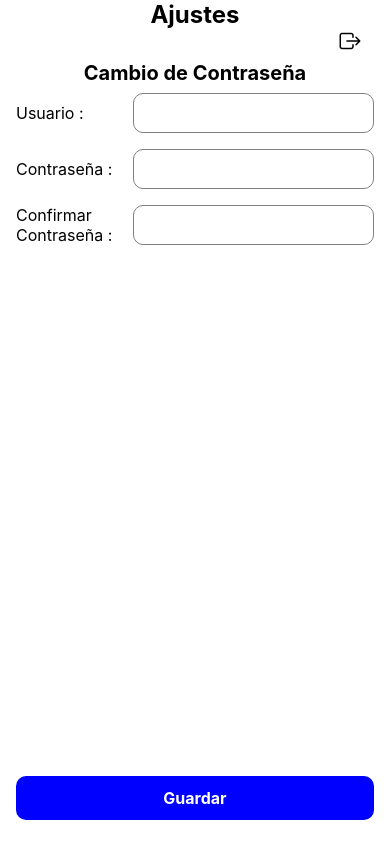
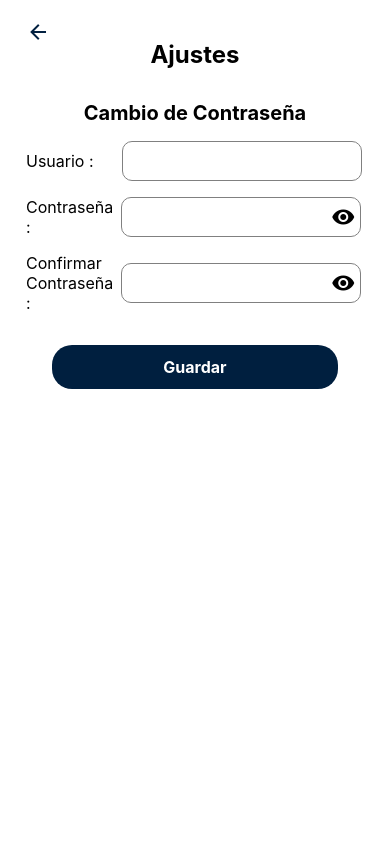
Before and after one commit to VinculacionUG/FrontVinculacion, a React Native app in the folder frontvinculacion/: screen /Ajuste in a window 390 px wide. Built offline with nearby package versions, Linux system fonts and the light colour scheme; no server answers.

Commit message:
Rediseño de todos los formularios FEMA con sus respectivas validaciones

```diff
--- a/frontvinculacion/src/components/Ajuste.js
+++ b/frontvinculacion/src/components/Ajuste.js
@@ -1,6 +1,7 @@
 import React, { useState, useEffect } from 'react';
 import { View, Text, TextInput, TouchableOpacity, StyleSheet, ScrollView } from 'react-native';
 import { useNavigation } from '@react-navigation/native';
+import { MaterialCommunityIcons } from '@expo/vector-icons';
 import Icon from 'react-native-vector-icons/Ionicons'; // Importa el icono desde la biblioteca de iconos
 
 const Advertencia = ({ mensaje }) => (
@@ -22,6 +23,8 @@ const Ajuste = () => {
   const [confirmarContraseña, setConfirmarContraseña] = useState('');
   const [contraseñaError, setContraseñaError] = useState('');
   const [cambioExitosoVisible, setCambioExitosoVisible] = useState(false);
+  const [showPassword, setShowPassword] = useState(false);
+  const [showConfirmPassword, setShowConfirmPassword] = useState(false);
 
   useEffect(() => {
     const obtenerNombreUsuario = async () => {
@@ -95,6 +98,13 @@ const Ajuste = () => {
   return (
     <View style={styles.container}>
       <ScrollView contentContainerStyle={styles.scrollViewContent}>
+
+        <TouchableOpacity style={styles.goBackButton} onPress={() => navigation.goBack()}>
+          <MaterialCommunityIcons name="arrow-left" size={24} color="#001f3f" />
+        </TouchableOpacity>
+
+        <View style={styles.formContainer}>
+
             <Text style={styles.title}>Ajustes</Text>
 
             <Text style={[styles.subtitle, styles.centerText]}>Cambio de Contraseña</Text>
@@ -102,7 +112,7 @@ const Ajuste = () => {
             <View style={styles.inputContainer}>
               <Text style={[styles.label, { flex: 1 }]}>Usuario :</Text>
               <TextInput
-            style={[styles.input, { flex: 2 }]}
+                style={[styles.input, { flex: 2, marginRight: 12 }]}
                 value={usuario}
                 editable={false} // Campo de solo lectura
               />
@@ -112,30 +122,38 @@ const Ajuste = () => {
               <Text style={[styles.label, { flex: 1 }]}>Contraseña :</Text>
               <TextInput
                 style={[styles.input, { flex: 2 }]}
-            secureTextEntry={true}
+                //secureTextEntry={true}
+                secureTextEntry={!showPassword} // Cambiar a texto visible si showPassword es verdadero
                 value={contraseña}
                 onChangeText={(text) => {
                   setContraseña(text);
                   setContraseñaError('');
                 }}
               />
+              <TouchableOpacity style={[styles.normalText, {marginBottom: 15, marginRight: 5, marginLeft: 10}]} onPress={() => setShowPassword(!showPassword)}>
+                <MaterialCommunityIcons name={showPassword ? 'eye-off' : 'eye'} size={24} color="black" style={styles.eyeIcon}/>
+              </TouchableOpacity>
             </View>
-        {contraseñaError ? <Advertencia mensaje={contraseñaError} /> : null}
+
 
             <View style={styles.inputContainer}>
               <Text style={[styles.label, { flex: 1 }]}>Confirmar Contraseña :</Text>
               <TextInput
                 style={[styles.input, { flex: 2 }]}
-            secureTextEntry={true}
+                secureTextEntry={!showConfirmPassword}
+                //secureTextEntry={true}
                 value={confirmarContraseña}
                 onChangeText={setConfirmarContraseña}
               />
+              <TouchableOpacity style={[styles.normalText, {marginBottom: 15, marginRight: 5, marginLeft: 10}]} onPress={() => setShowConfirmPassword(!showConfirmPassword)}>
+                <MaterialCommunityIcons name={showConfirmPassword ? 'eye-off' : 'eye'} size={24} color="black" style={styles.eyeIcon}/>
+              </TouchableOpacity>
             </View>
-      </ScrollView>
+            {contraseñaError ? <Advertencia mensaje={contraseñaError} /> : null}
 
-      <TouchableOpacity style={styles.regresarButton} onPress={() => navigation.goBack()}>
-        <Icon name="exit-outline" size={24} color="black" /> {/* Icono de salida */}
-      </TouchableOpacity>
+          {/* <TouchableOpacity style={styles.regresarButton} onPress={() => navigation.goBack()}>
+            <Icon name="exit-outline" size={24} color="black" />
+          </TouchableOpacity> */}
 
           <TouchableOpacity style={styles.guardarButton} onPress={guardarCambios}>
             <Text style={styles.guardarButtonText}>Guardar</Text>
@@ -147,6 +165,8 @@ const Ajuste = () => {
             </View>
           )}
         </View>
+      </ScrollView>
+    </View>
   );
 };
 
@@ -155,6 +175,9 @@ const styles = StyleSheet.create({
     flex: 1,
     backgroundColor: 'white',
     paddingHorizontal: 16,
+  },
+  formContainer: {
+    paddingTop: 40,
   },
   scrollViewContent: {
     flexGrow: 1,
@@ -168,7 +191,7 @@ const styles = StyleSheet.create({
   subtitle: {
     fontSize: 20,
     fontWeight: 'bold',
-    marginBottom: 8,
+    marginBottom: 16,
     marginTop: 16,
   },
   centerText: {
@@ -178,6 +201,7 @@ const styles = StyleSheet.create({
     flexDirection: 'row',
     alignItems: 'center',
     marginBottom: 16,
+    marginLeft: 10,
   },
   label: {
     fontSize: 16,
@@ -192,28 +216,36 @@ const styles = StyleSheet.create({
     flex: 2,
   },
   guardarButton: {
-    backgroundColor: 'blue',
-    borderRadius: 10,
+    flexDirection: 'row',
+    alignItems: 'center',
+    justifyContent: 'center',
+    backgroundColor: '#001f3f',
+    borderRadius: 20,
     padding: 12,
-    alignItems: 'center',
-    marginBottom: 24,
+    marginTop: 16,
     alignSelf: 'center', // Alinea el botón en el centro horizontalmente
-    width: '100%',
+    width: '80%',
   },
   guardarButtonText: {
     color: 'white',
     fontWeight: 'bold',
     fontSize: 16,
   },
-  regresarButton: {
-    backgroundColor: 'rgba(0, 0, 0, 0.0)', // Fondo transparente con opacidad del 0%
-    borderRadius: 10,
-    padding: 12,
-    alignItems: 'center',
-    marginBottom: 24,
+  // regresarButton: {
+  //   backgroundColor: 'rgba(0, 0, 0, 0.0)', // Fondo transparente con opacidad del 0%
+  //   borderRadius: 10,
+  //   padding: 12,
+  //   alignItems: 'center',
+  //   marginBottom: 24,
+  //   position: 'absolute',
+  //   right: 16, // Posiciona el botón en la esquina superior derecha
+  //   top: 16, // Puedes ajustar la posición vertical según tus necesidades
+  // },
+  goBackButton: {
     position: 'absolute',
-    right: 16, // Posiciona el botón en la esquina superior derecha
-    top: 16, // Puedes ajustar la posición vertical según tus necesidades
+    top: 20,
+    left: 10,
+    zIndex: 1, // Asegura que la flecha esté sobre otros elementos
   },
   regresarButtonText: {
     color: 'white',
@@ -263,6 +295,12 @@ const styles = StyleSheet.create({
     color: 'white',
     fontWeight: 'bold',
   },
+  eyeIcon: {
+    transform: [{ translateX: -40 },  { translateY: -5 },], //sobreponer el ojo horizontalmente
+    position: 'absolute', // Asegúrate de que sea absoluto o relativo
+    zIndex: 999, // Un valor alto para superponer
+
+  },
 });
 
 export default Ajuste;
--- a/frontvinculacion/src/components/Consultar.js
+++ b/frontvinculacion/src/components/Consultar.js
@@ -49,6 +49,9 @@ const Consultar = ({ navigation }) => {
 
   return (
     <ScrollView contentContainerStyle={styles.container}>
+      <TouchableOpacity style={styles.goBackButton} onPress={() => navigation.goBack()}>
+        <MaterialCommunityIcons name="arrow-left" size={24} color="#001f3f" />
+      </TouchableOpacity>
       <Text style={styles.title}>Consultar FEMA P-154</Text>
 
       {/* Texto y búsqueda por nombre del edificio */}
@@ -110,9 +113,9 @@ const Consultar = ({ navigation }) => {
         </View>
       )}
 
-      <TouchableOpacity style={[styles.backButton, styles.transparentButton]} onPress={() => navigation.goBack()}>
+      {/* <TouchableOpacity style={[styles.backButton, styles.transparentButton]} onPress={() => navigation.goBack()}>
         <MaterialCommunityIcons name="exit-to-app" size={24} color="black" />
-      </TouchableOpacity>
+      </TouchableOpacity> */}
     </ScrollView>
   );
 };
@@ -128,6 +131,7 @@ const styles = StyleSheet.create({
     fontWeight: 'bold',
     marginBottom: 16,
     textAlign: 'center',
+    marginTop: 30,
   },
   searchContainer: {
     flexDirection: 'row',
@@ -190,6 +194,12 @@ const styles = StyleSheet.create({
     alignItems: 'center',
     justifyContent: 'center',
   },
+  goBackButton: {
+    position: 'absolute',
+    top: 20,
+    left: 20,
+    zIndex: 1, // Asegura que la flecha esté sobre otros elementos
+  },
 });
 
 export default Consultar;
--- a/frontvinculacion/src/components/EditProfile.js
+++ b/frontvinculacion/src/components/EditProfile.js
@@ -410,7 +410,7 @@ const styles = StyleSheet.create({
     width: '80%',
     maxWidth: 400,
     paddingBottom: 35, // Espacio adicional en la parte inferior para evitar que el último elemento se oculte detrás del botón de navegación
-
+    //backgroundColor: '#ffffff', // Cambiar al color deseado
   },
   heading: {
     fontSize: 24,
--- a/frontvinculacion/src/components/Editar.js
+++ b/frontvinculacion/src/components/Editar.js
@@ -49,6 +49,9 @@ const Editar = ({ navigation }) => {
 
   return (
     <ScrollView contentContainerStyle={styles.container}>
+      <TouchableOpacity style={styles.goBackButton} onPress={() => navigation.goBack()}>
+        <MaterialCommunityIcons name="arrow-left" size={24} color="#001f3f" />
+      </TouchableOpacity>
       <Text style={styles.title}>Editar FEMA P-154</Text>
 
       {/* Texto y búsqueda por nombre del edificio */}
@@ -110,9 +113,9 @@ const Editar = ({ navigation }) => {
         </View>
       )}
 
-      <TouchableOpacity style={[styles.backButton, styles.transparentButton]} onPress={() => navigation.goBack()}>
+      {/* <TouchableOpacity style={[styles.backButton, styles.transparentButton]} onPress={() => navigation.goBack()}>
         <MaterialCommunityIcons name="exit-to-app" size={24} color="black" />
-      </TouchableOpacity>
+      </TouchableOpacity> */}
     </ScrollView>
   );
 };
@@ -128,6 +131,7 @@ const styles = StyleSheet.create({
     fontWeight: 'bold',
     marginBottom: 16,
     textAlign: 'center',
+    marginTop: 30,
   },
   searchContainer: {
     flexDirection: 'row',
@@ -190,6 +194,12 @@ const styles = StyleSheet.create({
     alignItems: 'center',
     justifyContent: 'center',
   },
+  goBackButton: {
+    position: 'absolute',
+    top: 20,
+    left: 20,
+    zIndex: 1, // Asegura que la flecha esté sobre otros elementos
+  },
 });
 
 export default Editar;
--- a/frontvinculacion/src/components/FormularioFema.js
+++ b/frontvinculacion/src/components/FormularioFema.js
@@ -99,6 +99,11 @@ const FormularioFema = ({ navigation }) => {
 
   return (
     <ScrollView contentContainerStyle={styles.container}>
+
+      <TouchableOpacity style={styles.goBackButton} onPress={() => navigation.goBack()}>
+        <MaterialCommunityIcons name="arrow-left" size={24} color="#001f3f" />
+      </TouchableOpacity>
+
       <Text style={styles.title}>Formulario FEMA P-154</Text>
 
       <View style={styles.section}>
@@ -144,7 +149,7 @@ const FormularioFema = ({ navigation }) => {
       <View style={styles.inputContainer}>
         <Text style={styles.inputLabel}>Dirección:</Text>
         <TextInput
-          style={[styles.input, { textAlign: 'center', paddingHorizontal: 20 }]}
+          style={[styles.input, { paddingHorizontal: 20 }]}
           value={direccion}
           onChangeText={(text) => setDireccion(text)}
         />
@@ -215,10 +220,21 @@ const FormularioFema = ({ navigation }) => {
           <TextInput
             style={[styles.input, styles.dateInput]}
             placeholder="MM"
-            maxLength={2}
+            //maxLength={2}
             keyboardType="numeric"
             value={fecha.month}
-            onChangeText={(text) => setFecha(prevState => ({ ...prevState, month: text }))}
+            //onChangeText={(text) => setFecha(prevState => ({ ...prevState, month: text }))}
+            onChangeText={(text) => {
+              const numericValue = text.replace(/[^a-zA-Z0-9]/g, ''); // Filtrar los caracteres no numéricos
+              const intValue = parseInt(numericValue, 10); // Convertir el valor a un número entero
+                if (
+                  (numericValue === '' || (intValue >= 1 && intValue <= 12)) &&  // Verificar si el valor está dentro del rango permitido (1 - 31)
+                  numericValue.length <= 2                                       // Filtrar la cantidad de números
+                ) {
+                //setDay(numericValue);
+                setFecha(prevState => ({ ...prevState, month: text }))                                       // Actualizar el estado con el valor filtrado
+               }
+            }}
           />
           <TextInput
             style={[styles.input, styles.dateInput]}
@@ -226,7 +242,18 @@ const FormularioFema = ({ navigation }) => {
             maxLength={2}
             keyboardType="numeric"
             value={fecha.day}
-            onChangeText={(text) => setFecha(prevState => ({ ...prevState, day: text }))}
+            // onChangeText={(text) => setFecha(prevState => ({ ...prevState, day: text }))}
+            onChangeText={(text) => {
+              const numericValue = text.replace(/[^a-zA-Z0-9]/g, ''); // Filtrar los caracteres no numéricos
+              const intValue = parseInt(numericValue, 10); // Convertir el valor a un número entero
+                if (
+                  (numericValue === '' || (intValue >= 1 && intValue <= 31)) &&  // Verificar si el valor está dentro del rango permitido (1 - 31)
+                  numericValue.length <= 2                                       // Filtrar la cantidad de números
+                ) {
+                //setDay(numericValue);
+                setFecha(prevState => ({ ...prevState, day: text }))                                            // Actualizar el estado con el valor filtrado
+               }
+            }}
           />
           <TextInput
             style={[styles.input, styles.dateInput]}
@@ -234,7 +261,18 @@ const FormularioFema = ({ navigation }) => {
             maxLength={4}
             keyboardType="numeric"
             value={fecha.year}
-            onChangeText={(text) => setFecha(prevState => ({ ...prevState, year: text }))}
+            //onChangeText={(text) => setFecha(prevState => ({ ...prevState, year: text }))}
+            onChangeText={(text) => {
+              const numericValue = text.replace(/[^a-zA-Z0-9]/g, ''); // Filtrar los caracteres no numéricos
+              const intValue = parseInt(numericValue, 10); // Convertir el valor a un número entero
+                if (
+                  (numericValue === '' || (intValue >= 1 && intValue <= 3000)) &&  // Verificar si el valor está dentro del rango permitido (1 - 31)
+                  numericValue.length <= 4                                       // Filtrar la cantidad de números
+                ) {
+                //setDay(numericValue);
+                setFecha(prevState => ({ ...prevState, year: text }))                                          // Actualizar el estado con el valor filtrado
+               }
+            }}
           />
         </View>
       </View>
@@ -249,10 +287,10 @@ const FormularioFema = ({ navigation }) => {
       </View>
 
       <View style={styles.buttonContainer}>
-        <TouchableOpacity style={styles.backButton} onPress={() => navigation.goBack()}>
+        {/* <TouchableOpacity style={styles.backButton} onPress={() => navigation.goBack()}>
           <MaterialCommunityIcons name="arrow-left" size={24} color="white" />
           <Text style={styles.buttonText}>Regresar</Text>
-        </TouchableOpacity>
+        </TouchableOpacity> */}
         <TouchableOpacity style={styles.backButton} onPress={handleNext}>
           <MaterialCommunityIcons name="arrow-right" size={24} color="white" />
           <Text style={styles.buttonText}>Siguiente</Text>
@@ -272,6 +310,7 @@ const styles = StyleSheet.create({
     fontSize: 24,
     fontWeight: 'bold',
     marginBottom: 16,
+    marginTop: 30,
     textAlign: 'center',
   },
   section: {
@@ -288,8 +327,9 @@ const styles = StyleSheet.create({
     justifyContent: 'space-between',
   },
   uploadButton: {
-    backgroundColor: 'navy',
-    borderRadius: 10,
+    //backgroundColor: 'navy',
+    backgroundColor: '#001f3f',
+    borderRadius: 12,
     paddingHorizontal: 40,
     paddingVertical: 5,
   },
@@ -302,7 +342,7 @@ const styles = StyleSheet.create({
     padding: 8,
     borderWidth: 1,
     borderColor: 'gray',
-    borderRadius: 5,
+    borderRadius: 10,
     flex: 1,
     alignItems: 'center',
   },
@@ -312,7 +352,7 @@ const styles = StyleSheet.create({
   image: {
     width: 100,
     height: 100,
-    borderRadius: 5,
+    borderRadius: 10,
   },
   inputContainer: {
     flexDirection: 'row',
@@ -330,7 +370,7 @@ const styles = StyleSheet.create({
     flexDirection: 'row',
     borderWidth: 1,
     borderColor: 'gray',
-    borderRadius: 5,
+    borderRadius: 10,
     height: 40,
     padding: 0,
     paddingHorizontal: 10,
@@ -341,7 +381,7 @@ const styles = StyleSheet.create({
     flexDirection: 'row',
     borderWidth: 1,
     borderColor: 'gray',
-    borderRadius: 5,
+    borderRadius: 10,
     height: 40,
     width: 0,
     padding: 0,
@@ -350,18 +390,18 @@ const styles = StyleSheet.create({
   },
   buttonContainer: {
     flexDirection: 'row',
-    justifyContent: 'space-between',
+    justifyContent: 'center',
     marginTop: 16,
   },
   backButton: {
-    backgroundColor: 'navy',
+    backgroundColor: '#001f3f',
     flexDirection: 'row',
     alignItems: 'center',
     justifyContent: 'center',
     paddingVertical: 12,
-    borderRadius: 10,
+    borderRadius: 20,
     marginBottom: 12,
-    paddingHorizontal: 24,
+    paddingHorizontal: 80,
   },
   buttonText: {
     color: 'white',
@@ -385,6 +425,12 @@ const styles = StyleSheet.create({
     justifyContent: 'space-between',
     marginBottom: 16,
   },
+  goBackButton: {
+    position: 'absolute',
+    top: 20,
+    left: 20,
+    zIndex: 1, // Asegura que la flecha esté sobre otros elementos
+  },
 });
 
 export default FormularioFema;
--- a/frontvinculacion/src/components/FormularioFema2.js
+++ b/frontvinculacion/src/components/FormularioFema2.js
@@ -341,6 +341,7 @@ const styles = StyleSheet.create({
     fontWeight: 'bold',
     marginBottom: 16,
     textAlign: 'center',
+    marginTop: 30,
   },
   inputContainer: {
     flexDirection: 'row',
@@ -361,36 +362,36 @@ const styles = StyleSheet.create({
     borderColor: 'gray',
     borderWidth: 1,
     paddingHorizontal: 10,
-    borderRadius: 5,
+    borderRadius: 10,
   },
   smallPicker: {
     flex: 1,
     height: 40, // Reducir altura del selector
     borderColor: 'gray',
     borderWidth: 1,
-    borderRadius: 5,
+    borderRadius: 10,
     justifyContent: 'center',
     width: 80, // Reducir el ancho del selector
   },
   backButton: {
-    backgroundColor: 'navy',
+    backgroundColor: '#001f3f',
     flexDirection: 'row',
     alignItems: 'center',
     justifyContent: 'center',
     paddingVertical: 12,
-    borderRadius: 10,
+    borderRadius: 20,
     paddingHorizontal: 24,
     position: 'absolute',
     bottom: 16,
     left: 16,
   },
   nextButton: {
-    backgroundColor: 'navy',
+    backgroundColor: '#001f3f',
     flexDirection: 'row',
     alignItems: 'center',
     justifyContent: 'center',
     paddingVertical: 12,
-    borderRadius: 10,
+    borderRadius: 20,
     paddingHorizontal: 24,
     position: 'absolute',
     bottom: 16,
@@ -428,7 +429,7 @@ const styles = StyleSheet.create({
   button: {
     marginTop: 20,
     width: '100%',
-    backgroundColor: '#2196F3',
+    backgroundColor: '#001f3f',
   },
   resultado: {
     marginTop: 20,
@@ -440,7 +441,7 @@ const styles = StyleSheet.create({
     flexDirection: 'row',
     borderWidth: 1,
     borderColor: 'gray',
-    borderRadius: 5,
+    borderRadius: 10,
     height: 40,
     width: 0,
     padding: 0,
--- a/frontvinculacion/src/components/FormularioFema4.js
+++ b/frontvinculacion/src/components/FormularioFema4.js
@@ -299,7 +299,7 @@ const styles = StyleSheet.create({
     height: 40,
     borderColor: 'gray',
     borderWidth: 1,
-    borderRadius: 5,
+    borderRadius: 10,
     justifyContent: 'center',
     width: 150,
   },
@@ -313,6 +313,7 @@ const styles = StyleSheet.create({
     fontWeight: 'bold',
     marginBottom: 16,
     textAlign: 'center',
+    marginTop: 30,
   },
   subtitle: {
     fontSize: 18,
@@ -325,7 +326,7 @@ const styles = StyleSheet.create({
     borderColor: 'gray',
     borderWidth: 1,
     paddingHorizontal: 10,
-    borderRadius: 5,
+    borderRadius: 10,
     marginBottom: 16,
   },
   buttonContainer: {
@@ -342,21 +343,22 @@ const styles = StyleSheet.create({
     borderTopColor: 'lightgray',
   },
   prevButton: {
-    backgroundColor: 'navy',
+    //backgroundColor: 'navy',
+    backgroundColor: '#001f3f',
     flexDirection: 'row',
     alignItems: 'center',
     justifyContent: 'center',
     paddingVertical: 12,
-    borderRadius: 10,
+    borderRadius: 20,
     paddingHorizontal: 24,
   },
   nextButton: {
-    backgroundColor: 'navy',
+    backgroundColor: '#001f3f',
     flexDirection: 'row',
     alignItems: 'center',
     justifyContent: 'center',
     paddingVertical: 12,
-    borderRadius: 10,
+    borderRadius: 20,
     paddingHorizontal: 24,
   },
   buttonText: {
--- a/frontvinculacion/src/components/FormularioFema5.js
+++ b/frontvinculacion/src/components/FormularioFema5.js
@@ -215,6 +215,7 @@ const styles = StyleSheet.create({
     fontWeight: 'bold',
     marginBottom: 16,
     textAlign: 'center',
+    marginTop: 30,
   },
   subtitle: {
     fontSize: 18,
@@ -247,7 +248,7 @@ const styles = StyleSheet.create({
     justifyContent: 'center',
     height: 40,
     marginHorizontal: 8,
-    backgroundColor: 'navy',
+    backgroundColor: '#001f3f',
     borderRadius: 10,
     paddingHorizontal: 12,
   },
--- a/frontvinculacion/src/components/PasswordUpdate.js
+++ b/frontvinculacion/src/components/PasswordUpdate.js
@@ -196,7 +196,7 @@ const PasswordUpdate = () => {
 
         {/* Botón de envío */}
         <TouchableOpacity style={styles.button} onPress={handleSubmit}>
-          <Text style={styles.buttonText}>Continuar</Text>
+          <Text style={styles.buttonText}>Actualizar</Text>
         </TouchableOpacity>
       </View>
      </ScrollView>
@@ -214,9 +214,8 @@ const styles = StyleSheet.create({
   },
   formContainer: {
     width: '80%',
-    maxWidth: 400,
+    //maxWidth: 400,
     paddingBottom: 35, // Espacio adicional en la parte inferior para evitar que el último elemento se oculte detrás del botón de navegación
-
   },
   heading: {
     fontSize: 24,
@@ -284,6 +283,7 @@ const styles = StyleSheet.create({
   buttonText: {
     color: 'white',
     //marginLeft: 120,
+    fontWeight: 'bold',
     textAlign: 'center',
   },
 
@@ -313,7 +313,10 @@ const styles = StyleSheet.create({
   },
   eyeIcon: {
     transform: [{ translateX: -28 }], //sobreponer el ojo horizontalmente
-    marginRight: -40,
+    //marginRight: -40,
+    position: 'absolute', // Asegúrate de que sea absoluto o relativo
+    zIndex: 999, // Un valor alto para superponer
+
   },
 
 });
--- a/frontvinculacion/src/components/Perfil.js
+++ b/frontvinculacion/src/components/Perfil.js
@@ -28,7 +28,10 @@ const Perfil = ({ navigation }) => {
 
   return (
     <ScrollView contentContainerStyle={styles.container}>
-      <Text style={styles.title}>Perfil</Text>
+      <TouchableOpacity style={styles.goBackButton} onPress={() => navigation.goBack()}>
+        <MaterialCommunityIcons name="arrow-left" size={24} color="#001f3f" />
+      </TouchableOpacity>
+      <Text style={[styles.title, { marginTop: 25 }]}>Perfil</Text>
       <Text style={styles.title}>Nombre de Usuario</Text>
 
       <View style={styles.inputContainer}>
@@ -73,11 +76,10 @@ const Perfil = ({ navigation }) => {
 
       {/* Botones de Navegación            <MaterialCommunityIcons name="arrow-right" size={24} color="white" />     */}
       <View style={styles.buttonContainer}>
-        <TouchableOpacity style={styles.backButton} onPress={() => navigation.goBack()}>
+        {/* <TouchableOpacity style={styles.backButton} onPress={() => navigation.goBack()}>
         <MaterialCommunityIcons name="arrow-left" size={24} color="white" />
         <Text style={styles.ButtonText}>Regresar</Text>
-
-        </TouchableOpacity>
+        </TouchableOpacity> */}
         <TouchableOpacity style={styles.editarPerfilButton} onPress={handleEditarPerfil}>
           <Text style={styles.ButtonText}>Editar Perfil</Text>
         </TouchableOpacity>
@@ -101,8 +103,9 @@ const styles = StyleSheet.create({
   },
   buttonContainer: {
     flexDirection: 'row',
-    justifyContent: 'space-between',
-    marginBottom: 16,
+    justifyContent: 'center',
+    //marginBottom: 16,
+    marginTop: 16,
   },
   input: {
     height: 40,
@@ -126,8 +129,10 @@ const styles = StyleSheet.create({
   },
   ButtonText: {
     color: 'white',
-    fontSize: 18,
-    marginLeft: 8,
+    //fontSize: 18,
+    //marginLeft: 8,
+    alignSelf: 'center',
+    fontWeight: 'bold',
   },
   backButton: {
     backgroundColor: 'blue',
@@ -140,14 +145,21 @@ const styles = StyleSheet.create({
     paddingHorizontal: 24,
   },
   editarPerfilButton: {
-      backgroundColor: 'blue',
     flexDirection: 'row',
     alignItems: 'center',
     justifyContent: 'center',
     paddingVertical: 12,
-      borderRadius: 10,
+    borderRadius: 20,
     marginBottom: 12,
     paddingHorizontal: 24,
+    backgroundColor: '#001f3f',
+    width: '80%',
+  },
+  goBackButton: {
+    position: 'absolute',
+    top: 20,
+    left: 20,
+    zIndex: 1, // Asegura que la flecha esté sobre otros elementos
   },
 });
 
--- a/frontvinculacion/src/components/SignIn.js
+++ b/frontvinculacion/src/components/SignIn.js
@@ -210,19 +210,21 @@ const styles = StyleSheet.create({
     textAlign: 'center',
   },
   eyeIcon: {
-    transform: [{ translateX: -35 }], //sobreponer el ojo horizontalmente
-    marginRight: -50,
+    transform: [{ translateX: -35 },  { translateY: -10 },], //sobreponer el ojo horizontalmente
+    //marginRight: -50,
+    position: 'absolute', // Asegúrate de que sea absoluto o relativo
+    zIndex: 999, // Un valor alto para superponer
   },
-  goBackButton: {
-    flexDirection: 'row',
-    alignItems: 'center',
-    backgroundColor: '#001f3f',
-    padding: 8,
-    borderRadius: 5,
-    marginTop: 10,
-    width: '100%',
-    justifyContent: 'center',
-  },
+  // goBackButton: {
+  //   flexDirection: 'row',
+  //   alignItems: 'center',
+  //   backgroundColor: '#001f3f',
+  //   padding: 8,
+  //   borderRadius: 5,
+  //   marginTop: 10,
+  //   width: '100%',
+  //   justifyContent: 'center',
+  // },
   goBackButtonText: {
     color: 'white',
     marginLeft: 10,
```
Also changed, not shown: frontvinculacion/src/components/FormularioFema3.js (+7 -6 lines). Lines whose indentation alone changed are shown as unchanged.
